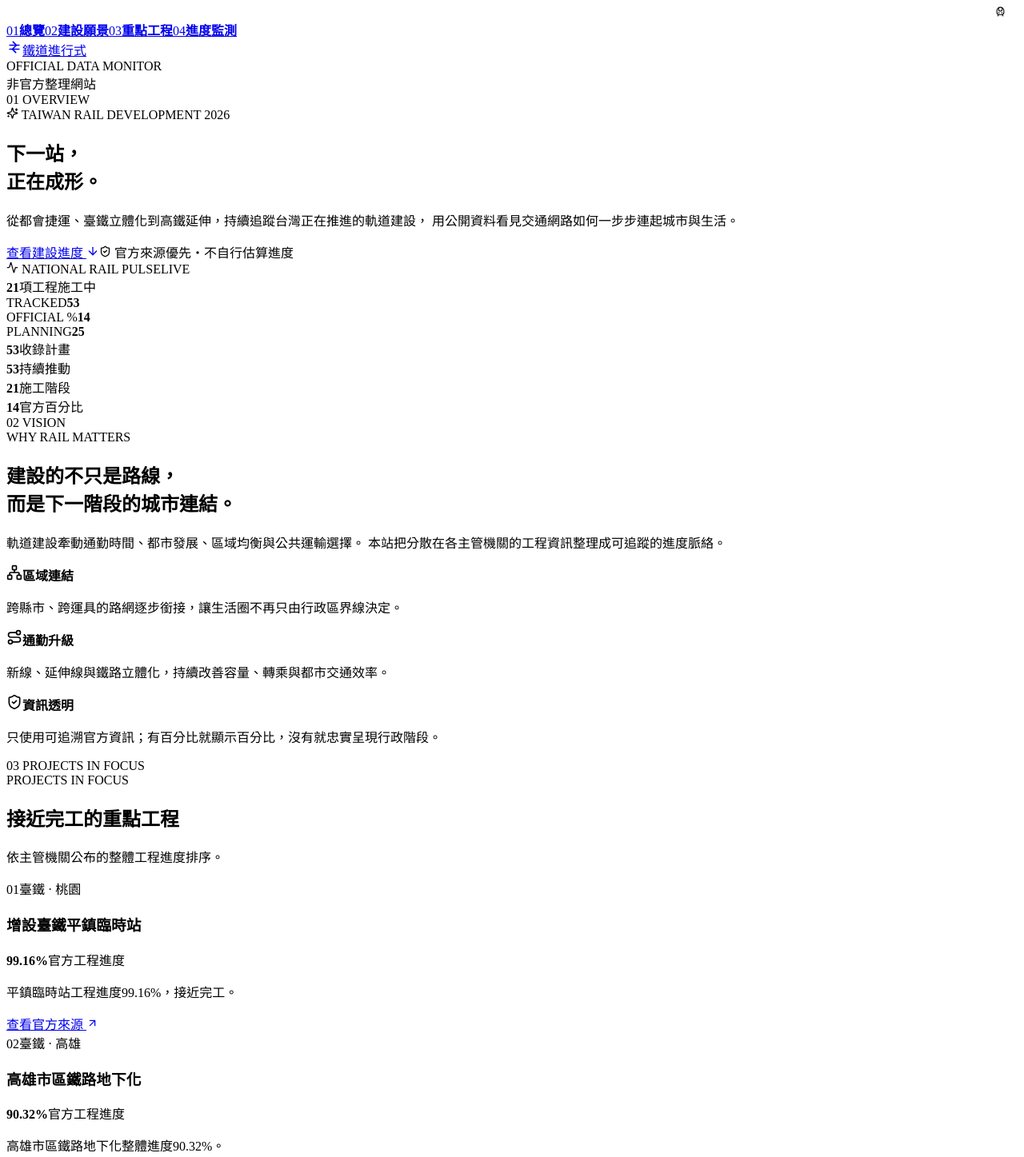
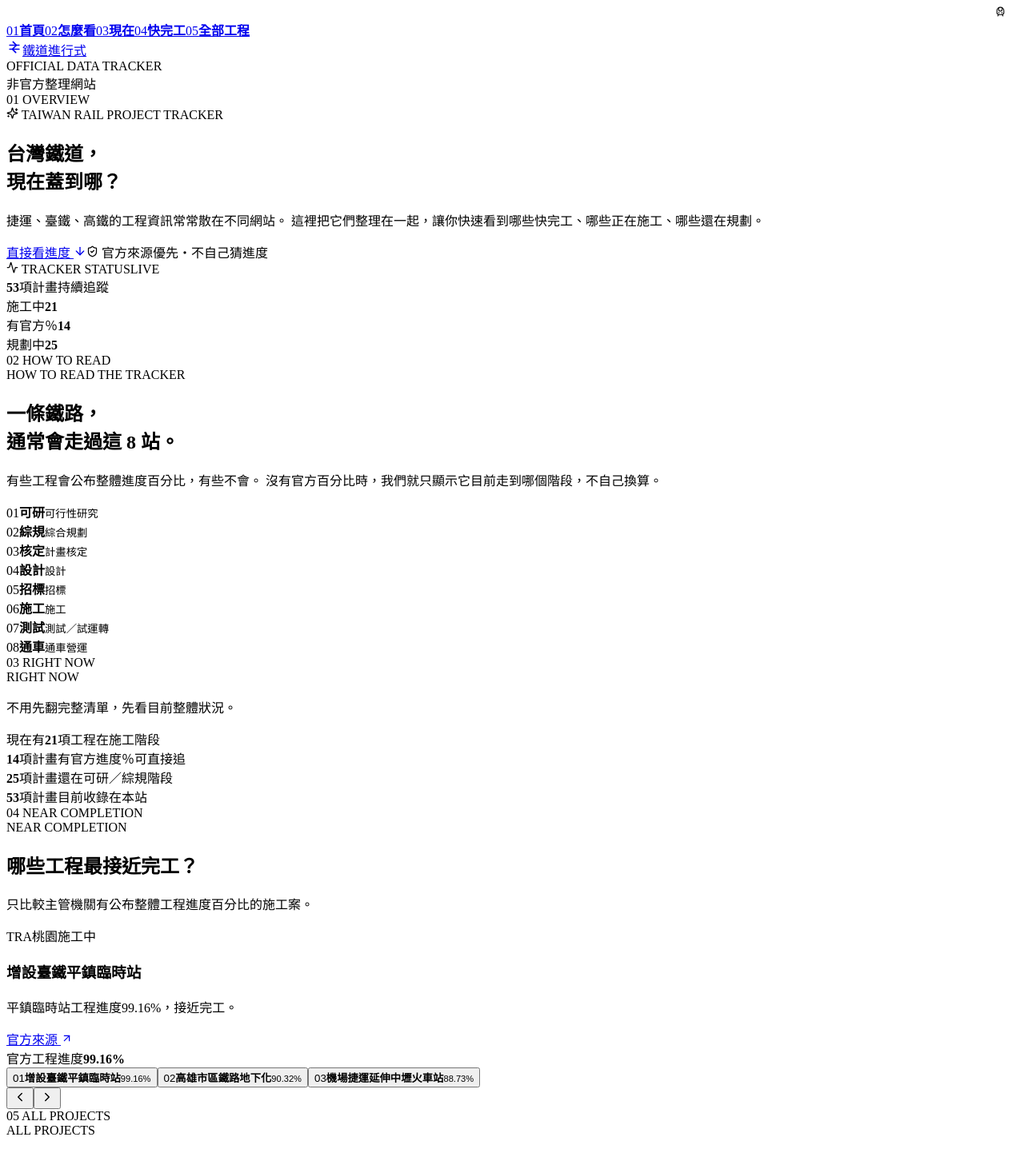
Before and after one commit to k1vink1vin/railway-in-progress-tw, a React (Vite) app: page / in a window 1280 px wide. Shown: the part 20-1467 px from the top of the page at 80% size. Built offline with nearby package versions, Linux system fonts and the light colour scheme; the HTML template or start-up script is replaced by a standard one.

Commit message:
feat: simplify copy and reshape homepage for rail fans

```diff
--- a/src/App.tsx
+++ b/src/App.tsx
@@ -13,10 +13,9 @@
   ArrowDown,
   ArrowUpRight,
   CalendarDays,
-  MapPinned,
-  Network,
+  ChevronLeft,
+  ChevronRight,
   RailSymbol,
-  Route,
   Search,
   ShieldCheck,
   Sparkles,
@@ -50,10 +49,21 @@
   operating: '通車',
 }
 
-const typeMeta: Record<ProjectType, { label: string; emoji: string }> = {
-  metro: { label: '捷運', emoji: '🚇' },
-  tra: { label: '臺鐵', emoji: '🚆' },
-  hsr: { label: '高鐵', emoji: '🚄' },
+const phaseLong: Record<ProjectPhase, string> = {
+  feasibility: '可行性研究',
+  'comprehensive-planning': '綜合規劃',
+  approved: '計畫核定',
+  design: '設計',
+  tender: '招標',
+  construction: '施工',
+  testing: '測試／試運轉',
+  operating: '通車營運',
+}
+
+const typeMeta: Record<ProjectType, { label: string; code: string }> = {
+  metro: { label: '捷運', code: 'MRT' },
+  tra: { label: '臺鐵', code: 'TRA' },
+  hsr: { label: '高鐵', code: 'HSR' },
 }
 
 const stageMap: Record<StageFilter, ProjectPhase[]> = {
@@ -72,19 +82,19 @@
   {
     key: 'construction',
     title: '施工・測試',
-    subtitle: '工程已進入實體建設、系統測試或通車階段',
+    subtitle: '已經在蓋、測試，或接近通車的工程',
     short: '施工',
   },
   {
     key: 'design',
-    title: '設計・招標',
-    subtitle: '核定後進入設計、招標與開工準備',
+    title: '核定・設計・招標',
+    subtitle: '計畫已往開工方向前進，但還沒進入主要施工',
     short: '設計',
   },
   {
     key: 'planning',
-    title: '規劃・審議',
-    subtitle: '可行性研究、綜合規劃與中央審議階段',
+    title: '可研・綜規',
+    subtitle: '還在研究、規劃或審議中的下一批路線',
     short: '規劃',
   },
 ]
@@ -138,7 +148,7 @@
   return a.name.localeCompare(b.name, 'zh-Hant')
 }
 
-function CountUp({ value }: { value: number }) {
+function CountUp({ value, decimals = 2 }: { value: number; decimals?: number }) {
   const ref = useRef<HTMLSpanElement>(null)
   const isInView = useInView(ref, { once: true, margin: '-10%' })
   const reduceMotion = useReducedMotion()
@@ -159,7 +169,7 @@
     return () => controls.stop()
   }, [isInView, reduceMotion, value])
 
-  return <span ref={ref}>{display.toFixed(2)}%</span>
+  return <span ref={ref}>{display.toFixed(decimals)}</span>
 }
 
 function ScrollRail() {
@@ -201,12 +211,13 @@
 
 function DeckNavigation() {
   return (
-    <nav className="deck-nav" aria-label="簡報章節導覽">
+    <nav className="deck-nav" aria-label="章節導覽">
       {[
-        ['overview', '01', '總覽'],
-        ['vision', '02', '建設願景'],
-        ['focus', '03', '重點工程'],
-        ['projects', '04', '進度監測'],
+        ['overview', '01', '首頁'],
+        ['vision', '02', '怎麼看'],
+        ['snapshot', '03', '現在'],
+        ['focus', '04', '快完工'],
+        ['projects', '05', '全部工程'],
       ].map(([id, number, label]) => (
         <a key={id} href={`#${id}`} title={label}>
           <span>{number}</span>
@@ -231,7 +242,7 @@
               index < currentIndex ? 'done' : '',
               index === currentIndex ? 'current' : '',
             ].join(' ')}
-            title={phaseShort[phase]}
+            title={phaseLong[phase]}
             initial={{ scaleX: 0.25, opacity: 0.45 }}
             whileInView={{ scaleX: 1, opacity: 1 }}
             viewport={{ once: true, amount: 0.8 }}
@@ -277,42 +288,6 @@
   )
 }
 
-function FeaturedProject({ project, rank }: { project: RailwayProject; rank: number }) {
-  return (
-    <motion.article
-      className="featured-project"
-      style={{ '--route-color': project.color } as React.CSSProperties}
-      initial={{ opacity: 0, y: 18 }}
-      whileInView={{ opacity: 1, y: 0 }}
-      viewport={{ once: true, amount: 0.45 }}
-      transition={{ delay: rank * 0.08, duration: 0.45 }}
-    >
-      <div className="featured-scan" />
-      <div className="featured-topline">
-        <span>0{rank + 1}</span>
-        <span>{typeMeta[project.type].label} · {project.region}</span>
-      </div>
-      <h3>{project.name}</h3>
-      <div className="featured-progress">
-        <strong><CountUp value={project.progressPercent ?? 0} /></strong>
-        <span>官方工程進度</span>
-      </div>
-      <div className="featured-track">
-        <motion.i
-          initial={{ width: 0 }}
-          whileInView={{ width: `${project.progressPercent ?? 0}%` }}
-          viewport={{ once: true }}
-          transition={{ duration: 0.9, ease: 'easeOut' }}
-        />
-      </div>
-      <p>{project.latestUpdate}</p>
-      <a href={project.source.url} target="_blank" rel="noreferrer">
-        查看官方來源 <ArrowUpRight size={15} />
-      </a>
-    </motion.article>
-  )
-}
-
 function ProjectRow({ project, index }: { project: RailwayProject; index: number }) {
   const reduceMotion = useReducedMotion()
   const entryX = reduceMotion ? 0 : index % 2 === 0 ? -18 : 18
@@ -343,7 +318,7 @@
 
       <div className="project-main">
         <div className="project-title-line">
-          <span className="type-chip">{typeMeta[project.type].emoji} {typeMeta[project.type].label}</span>
+          <span className="type-chip" title={typeMeta[project.type].label}>{typeMeta[project.type].code}</span>
           <h3>{project.name}</h3>
         </div>
         <div className="project-subline">
@@ -361,7 +336,7 @@
         {typeof project.progressPercent === 'number' ? (
           <div className="compact-progress" aria-label={`官方進度 ${project.progressPercent}%`}>
             <div className="compact-progress-top">
-              <span className="progress-value"><CountUp value={project.progressPercent} /></span>
+              <span className="progress-value"><CountUp value={project.progressPercent} />%</span>
               <span className="progress-source">官方進度</span>
             </div>
             <div className="compact-progress-track">
@@ -412,6 +387,7 @@
   const [filter, setFilter] = useState<'all' | ProjectType>('all')
   const [stageFilter, setStageFilter] = useState<StageFilter>('all')
   const [query, setQuery] = useState('')
+  const [spotlightIndex, setSpotlightIndex] = useState(0)
 
   const filtered = useMemo(() => {
     const keyword = query.trim().toLocaleLowerCase('zh-Hant')
@@ -449,12 +425,18 @@
   )
 
   const stats = useMemo(() => {
-    const active = projects.filter((project) => project.phase !== 'operating').length
     const construction = projects.filter((project) => project.phase === 'construction').length
     const withProgress = projects.filter((project) => typeof project.progressPercent === 'number').length
     const planning = projects.filter((project) => stageGroupFor(project) === 'planning').length
-    return { total: projects.length, active, construction, withProgress, planning }
+    return { total: projects.length, construction, withProgress, planning }
   }, [])
+
+  const spotlight = featured[spotlightIndex]
+
+  const moveSpotlight = (direction: number) => {
+    if (!featured.length) return
+    setSpotlightIndex((current) => (current + direction + featured.length) % featured.length)
+  }
 
   return (
     <main>
@@ -464,9 +446,7 @@
       <section className="hero deck-slide" id="overview">
         <div className="hero-grid" aria-hidden="true" />
         <div className="hero-glow hero-glow-one" />
-        <div className="hero-glow hero-glow-two" />
         <div className="hero-route hero-route-one" aria-hidden="true" />
-        <div className="hero-route hero-route-two" aria-hidden="true" />
 
         <nav className="topbar">
           <a className="brand" href="./">
@@ -475,7 +455,7 @@
           </a>
           <div className="topbar-status">
             <span className="live-dot" />
-            <span>OFFICIAL DATA MONITOR</span>
+            <span>OFFICIAL DATA TRACKER</span>
           </div>
           <span className="unofficial">非官方整理網站</span>
         </nav>
@@ -489,126 +469,187 @@
             animate={{ opacity: 1, y: 0 }}
             transition={{ duration: 0.48 }}
           >
-            <div className="hero-kicker"><Sparkles size={15} /> TAIWAN RAIL DEVELOPMENT 2026</div>
-            <h1>下一站，<br /><span>正在成形。</span></h1>
+            <div className="hero-kicker"><Sparkles size={15} /> TAIWAN RAIL PROJECT TRACKER</div>
+            <h1>台灣鐵道，<br /><span>現在蓋到哪？</span></h1>
             <p className="hero-lead">
-              從都會捷運、臺鐵立體化到高鐵延伸，持續追蹤台灣正在推進的軌道建設，
-              用公開資料看見交通網路如何一步步連起城市與生活。
+              捷運、臺鐵、高鐵的工程資訊常常散在不同網站。
+              這裡把它們整理在一起，讓你快速看到哪些快完工、哪些正在施工、哪些還在規劃。
             </p>
 
             <div className="hero-actions">
               <a className="primary-action" href="#projects">
-                查看建設進度 <ArrowDown size={16} />
+                直接看進度 <ArrowDown size={16} />
               </a>
-              <span className="trust-note"><ShieldCheck size={15} /> 官方來源優先・不自行估算進度</span>
+              <span className="trust-note"><ShieldCheck size={15} /> 官方來源優先・不自己猜進度</span>
             </div>
           </motion.div>
 
           <motion.div
-            className="command-panel"
+            className="command-panel command-panel-simple"
             initial={{ opacity: 0, x: 24 }}
             animate={{ opacity: 1, x: 0 }}
             transition={{ delay: 0.12, duration: 0.55 }}
           >
             <div className="command-head">
-              <span><Activity size={15} /> NATIONAL RAIL PULSE</span>
+              <span><Activity size={15} /> TRACKER STATUS</span>
               <span className="command-state">LIVE</span>
             </div>
             <div className="command-main">
-              <strong>{stats.construction}</strong>
-              <span>項工程施工中</span>
+              <strong>{stats.total}</strong>
+              <span>項計畫持續追蹤</span>
             </div>
             <div className="command-bars">
-              <i style={{ '--bar': '92%' } as React.CSSProperties} />
+              <i style={{ '--bar': '44%' } as React.CSSProperties} />
               <i style={{ '--bar': '68%' } as React.CSSProperties} />
-              <i style={{ '--bar': '81%' } as React.CSSProperties} />
-              <i style={{ '--bar': '54%' } as React.CSSProperties} />
-              <i style={{ '--bar': '73%' } as React.CSSProperties} />
-              <i style={{ '--bar': '88%' } as React.CSSProperties} />
+              <i style={{ '--bar': '53%' } as React.CSSProperties} />
+              <i style={{ '--bar': '84%' } as React.CSSProperties} />
+              <i style={{ '--bar': '62%' } as React.CSSProperties} />
+              <i style={{ '--bar': '76%' } as React.CSSProperties} />
             </div>
             <div className="command-stats">
-              <div><span>TRACKED</span><strong>{stats.total}</strong></div>
-              <div><span>OFFICIAL %</span><strong>{stats.withProgress}</strong></div>
-              <div><span>PLANNING</span><strong>{stats.planning}</strong></div>
-            </div>
-            <div className="command-network" aria-hidden="true">
-              <span /><span /><span /><span /><span />
+              <div><span>施工中</span><strong>{stats.construction}</strong></div>
+              <div><span>有官方％</span><strong>{stats.withProgress}</strong></div>
+              <div><span>規劃中</span><strong>{stats.planning}</strong></div>
             </div>
           </motion.div>
         </div>
+      </section>
 
-        <div className="stats-grid">
-          {[
-            [stats.total, '收錄計畫'],
-            [stats.active, '持續推動'],
-            [stats.construction, '施工階段'],
-            [stats.withProgress, '官方百分比'],
-          ].map(([value, label], index) => (
+      <section className="phase-story-section deck-slide" id="vision">
+        <div className="slide-index slide-index-dark" aria-hidden="true"><span>02</span><i /> HOW TO READ</div>
+        <div className="phase-story-copy">
+          <span className="section-kicker">HOW TO READ THE TRACKER</span>
+          <h2>一條鐵路，<br />通常會走過這 8 站。</h2>
+          <p>
+            有些工程會公布整體進度百分比，有些不會。
+            沒有官方百分比時，我們就只顯示它目前走到哪個階段，不自己換算。
+          </p>
+        </div>
+
+        <div className="phase-story-track">
+          {phaseOrder.map((phase, index) => (
             <motion.div
-              key={label}
-              initial={{ opacity: 0, y: 8 }}
-              animate={{ opacity: 1, y: 0 }}
-              transition={{ delay: 0.12 + index * 0.055 }}
+              className="phase-story-stop"
+              key={phase}
+              initial={{ opacity: 0, y: 14 }}
+              whileInView={{ opacity: 1, y: 0 }}
+              viewport={{ once: true, amount: 0.7 }}
+              transition={{ delay: index * 0.055 }}
             >
-              <strong>{value}</strong><span>{label}</span>
+              <span className="phase-story-number">{String(index + 1).padStart(2, '0')}</span>
+              <i />
+              <strong>{phaseShort[phase]}</strong>
+              <small>{phaseLong[phase]}</small>
             </motion.div>
           ))}
         </div>
       </section>
 
-      <section className="policy-section deck-slide" id="vision">
-        <div className="slide-index slide-index-dark" aria-hidden="true"><span>02</span><i /> VISION</div>
-        <div className="policy-intro">
-          <span className="section-kicker">WHY RAIL MATTERS</span>
-          <h2>建設的不只是路線，<br />而是下一階段的城市連結。</h2>
-          <p>
-            軌道建設牽動通勤時間、都市發展、區域均衡與公共運輸選擇。
-            本站把分散在各主管機關的工程資訊整理成可追蹤的進度脈絡。
-          </p>
+      <section className="snapshot-section deck-slide" id="snapshot">
+        <div className="slide-index slide-index-dark" aria-hidden="true"><span>03</span><i /> RIGHT NOW</div>
+        <div className="snapshot-copy">
+          <span className="section-kicker">RIGHT NOW</span>
+          <p>不用先翻完整清單，先看目前整體狀況。</p>
         </div>
 
-        <div className="policy-pillars">
-          <motion.article initial={{ opacity: 0, y: 18 }} whileInView={{ opacity: 1, y: 0 }} viewport={{ once: true }}>
-            <span><Network size={20} /></span>
-            <strong>區域連結</strong>
-            <p>跨縣市、跨運具的路網逐步銜接，讓生活圈不再只由行政區界線決定。</p>
-          </motion.article>
-          <motion.article initial={{ opacity: 0, y: 18 }} whileInView={{ opacity: 1, y: 0 }} viewport={{ once: true }} transition={{ delay: .07 }}>
-            <span><Route size={20} /></span>
-            <strong>通勤升級</strong>
-            <p>新線、延伸線與鐵路立體化，持續改善容量、轉乘與都市交通效率。</p>
-          </motion.article>
-          <motion.article initial={{ opacity: 0, y: 18 }} whileInView={{ opacity: 1, y: 0 }} viewport={{ once: true }} transition={{ delay: .14 }}>
-            <span><ShieldCheck size={20} /></span>
-            <strong>資訊透明</strong>
-            <p>只使用可追溯官方資訊；有百分比就顯示百分比，沒有就忠實呈現行政階段。</p>
-          </motion.article>
+        <div className="snapshot-main">
+          <div className="snapshot-big">
+            <span>現在有</span>
+            <strong><CountUp value={stats.construction} decimals={0} /></strong>
+            <span>項工程在施工階段</span>
+          </div>
+
+          <div className="snapshot-side">
+            <div>
+              <strong><CountUp value={stats.withProgress} decimals={0} /></strong>
+              <span>項計畫有官方進度％可直接追</span>
+            </div>
+            <div>
+              <strong><CountUp value={stats.planning} decimals={0} /></strong>
+              <span>項計畫還在可研／綜規階段</span>
+            </div>
+            <div>
+              <strong><CountUp value={stats.total} decimals={0} /></strong>
+              <span>項計畫目前收錄在本站</span>
+            </div>
+          </div>
         </div>
       </section>
 
-      <section className="featured-section deck-slide" id="focus">
-        <div className="slide-index slide-index-dark" aria-hidden="true"><span>03</span><i /> PROJECTS IN FOCUS</div>
-        <div className="featured-heading">
+      <section className="spotlight-section deck-slide" id="focus">
+        <div className="slide-index slide-index-dark" aria-hidden="true"><span>04</span><i /> NEAR COMPLETION</div>
+        <div className="spotlight-heading">
           <div>
-            <span className="section-kicker">PROJECTS IN FOCUS</span>
-            <h2>接近完工的重點工程</h2>
+            <span className="section-kicker">NEAR COMPLETION</span>
+            <h2>哪些工程最接近完工？</h2>
           </div>
-          <p>依主管機關公布的整體工程進度排序。</p>
+          <p>只比較主管機關有公布整體工程進度百分比的施工案。</p>
         </div>
-        <div className="featured-grid">
-          {featured.map((project, index) => (
-            <FeaturedProject key={project.id} project={project} rank={index} />
-          ))}
+
+        {spotlight && (
+          <motion.div
+            className="spotlight-card"
+            key={spotlight.id}
+            style={{ '--route-color': spotlight.color } as React.CSSProperties}
+            initial={{ opacity: 0, x: 24 }}
+            animate={{ opacity: 1, x: 0 }}
+            transition={{ duration: 0.36 }}
+          >
+            <div className="spotlight-info">
+              <div className="spotlight-meta">
+                <span>{typeMeta[spotlight.type].code}</span>
+                <span>{spotlight.region}</span>
+                <span>{spotlight.phaseLabel}</span>
+              </div>
+              <h3>{spotlight.name}</h3>
+              <p>{spotlight.latestUpdate}</p>
+              <a href={spotlight.source.url} target="_blank" rel="noreferrer">
+                官方來源 <ArrowUpRight size={15} />
+              </a>
+            </div>
+
+            <div className="spotlight-progress">
+              <span>官方工程進度</span>
+              <strong><CountUp value={spotlight.progressPercent ?? 0} />%</strong>
+              <div className="spotlight-track">
+                <motion.i
+                  initial={{ width: 0 }}
+                  animate={{ width: `${spotlight.progressPercent ?? 0}%` }}
+                  transition={{ duration: .85, ease: 'easeOut' }}
+                />
+              </div>
+            </div>
+          </motion.div>
+        )}
+
+        <div className="spotlight-controls">
+          <div className="spotlight-switches">
+            {featured.map((project, index) => (
+              <button
+                key={project.id}
+                className={index === spotlightIndex ? 'active' : ''}
+                onClick={() => setSpotlightIndex(index)}
+              >
+                <span>0{index + 1}</span>
+                <strong>{project.name}</strong>
+                <small>{project.progressPercent?.toFixed(2)}%</small>
+              </button>
+            ))}
+          </div>
+          <div className="spotlight-arrows">
+            <button onClick={() => moveSpotlight(-1)} aria-label="上一個重點工程"><ChevronLeft size={18} /></button>
+            <button onClick={() => moveSpotlight(1)} aria-label="下一個重點工程"><ChevronRight size={18} /></button>
+          </div>
         </div>
       </section>
 
       <section className="content deck-slide deck-slide-projects" id="projects">
-        <div className="slide-index slide-index-dark" aria-hidden="true"><span>04</span><i /> PROJECT MONITOR</div>
+        <div className="slide-index slide-index-dark" aria-hidden="true"><span>05</span><i /> ALL PROJECTS</div>
         <div className="board-intro">
           <div>
-            <span className="section-kicker">PROJECT MONITOR</span>
-            <h2>全台軌道建設進度</h2>
-            <p>從最接近完工的工程一路看到規劃中的下一代路網。</p>
+            <span className="section-kicker">ALL PROJECTS</span>
+            <h2>全部工程進度</h2>
+            <p>從快完工的一路往下看，或直接搜尋你關心的路線。</p>
           </div>
           <div className="result-summary">
             <strong>{filtered.length}</strong> / {projects.length}
@@ -631,9 +672,9 @@
             <div className="filters" role="group" aria-label="依鐵路類型篩選">
               {([
                 ['all', '全部'],
-                ['metro', '🚇 捷運'],
-                ['tra', '🚆 臺鐵'],
-                ['hsr', '🚄 高鐵'],
+                ['metro', '捷運'],
+                ['tra', '臺鐵'],
+                ['hsr', '高鐵'],
               ] as const).map(([value, label]) => (
                 <button
                   key={value}
@@ -702,7 +743,7 @@
         <aside className="method-card">
           <div className="method-icon"><RailSymbol size={21} /></div>
           <p>
-            只有主管機關明確公布整體百分比時才顯示％；其餘以可研、綜規、核定、設計、招標、施工、測試與通車階段呈現。
+            只有主管機關明確公布整體百分比時才顯示％；其他計畫只呈現可驗證的行政／工程階段。
           </p>
         </aside>
       </section>
```
